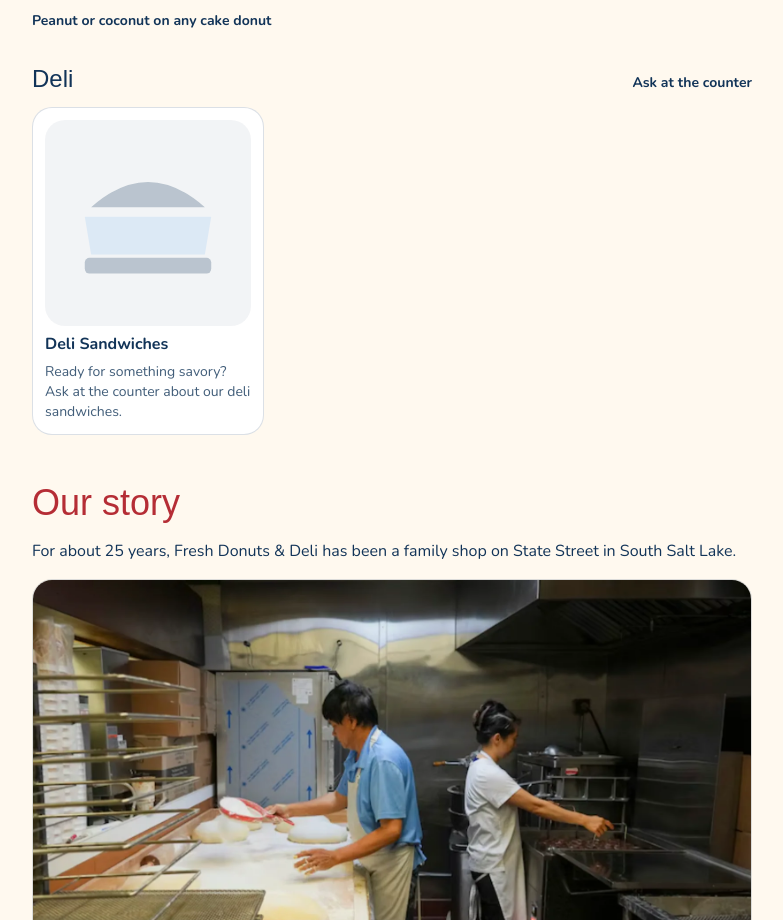
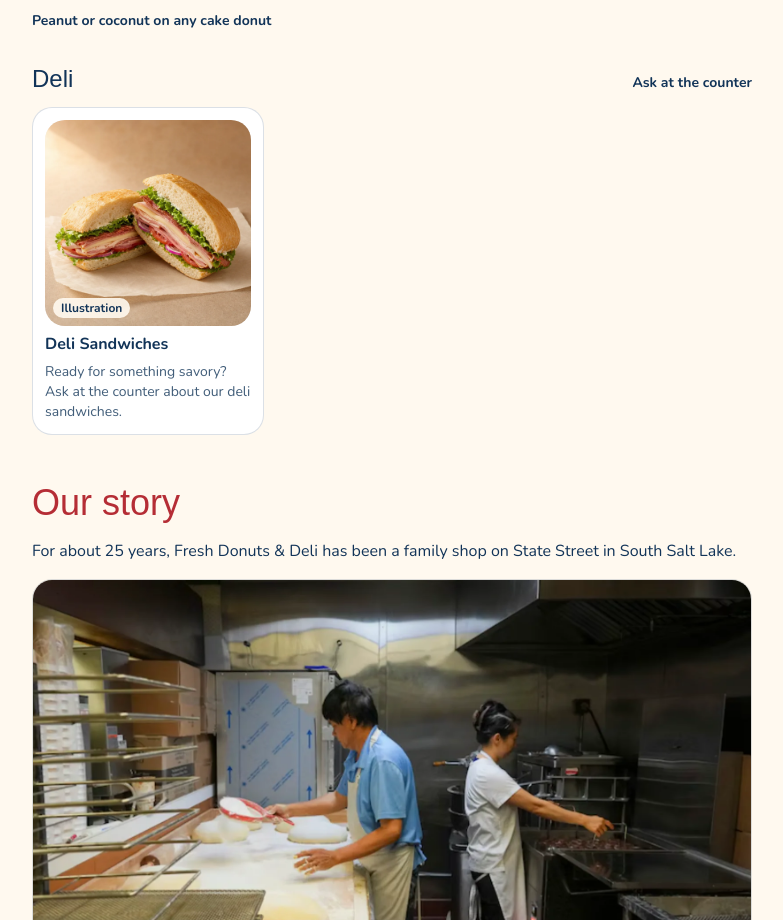
Before and after one commit to THESunnyNguyen/crimsonHacks2026, a Next.js app: page / in a window 1280 px wide. Shown: the part 4127-5047 px from the top of the page, without its empty margins (248-1031 px from the left). Built offline with nearby package versions, Linux system fonts and the light colour scheme; a web font is replaced by a local one.

Commit message:
Add generated deli sandwich menu illustration

```diff
--- a/components/public/Menu.tsx
+++ b/components/public/Menu.tsx
@@ -49,14 +49,17 @@ export function Menu({ menu }: { menu: MenuItem[] }) {
             <ul className="grid grid-cols-2 gap-3 sm:grid-cols-3">
               {items.map((item) => {
                 const copy = menuCopy[item.id];
+                const image = item.id === "deli-sandwich"
+                  ? site.deliSandwichImage
+                  : { src: copy?.image, alt: copy?.imageAlt ?? item.name };
                 return (
                   <li
                     key={item.id}
                     className="flex flex-col gap-2 rounded-theme border border-cocoa/15 bg-paper p-3"
                   >
                     <Picture
-                      src={copy?.image}
-                      alt={copy?.imageAlt ?? item.name}
+                      src={image.src}
+                      alt={image.alt}
                       shape={shapeFor(item)}
                     />
                     <div className="flex items-baseline justify-between gap-2">
--- a/content/site.ts
+++ b/content/site.ts
@@ -27,6 +27,10 @@ export const site = {
   menuHeading: "Menu",
   menuNote: "Prices are each. Ask at the counter about deli sandwiches.",
   askAtCounter: "Ask at the counter",
+  deliSandwichImage: {
+    src: "/img/menu/deli-sandwich.webp",
+    alt: "An illustrative deli sandwich on a golden roll with layered fillings and crisp greens",
+  },
   cakeToppings: "Peanut or coconut on any cake donut",
   storyHeading: "Our story",
   photos: {
```
Also changed, not shown: public/img/menu/deli-sandwich.webp (added), 1 other file (tests, documents, lock files or other folders).
